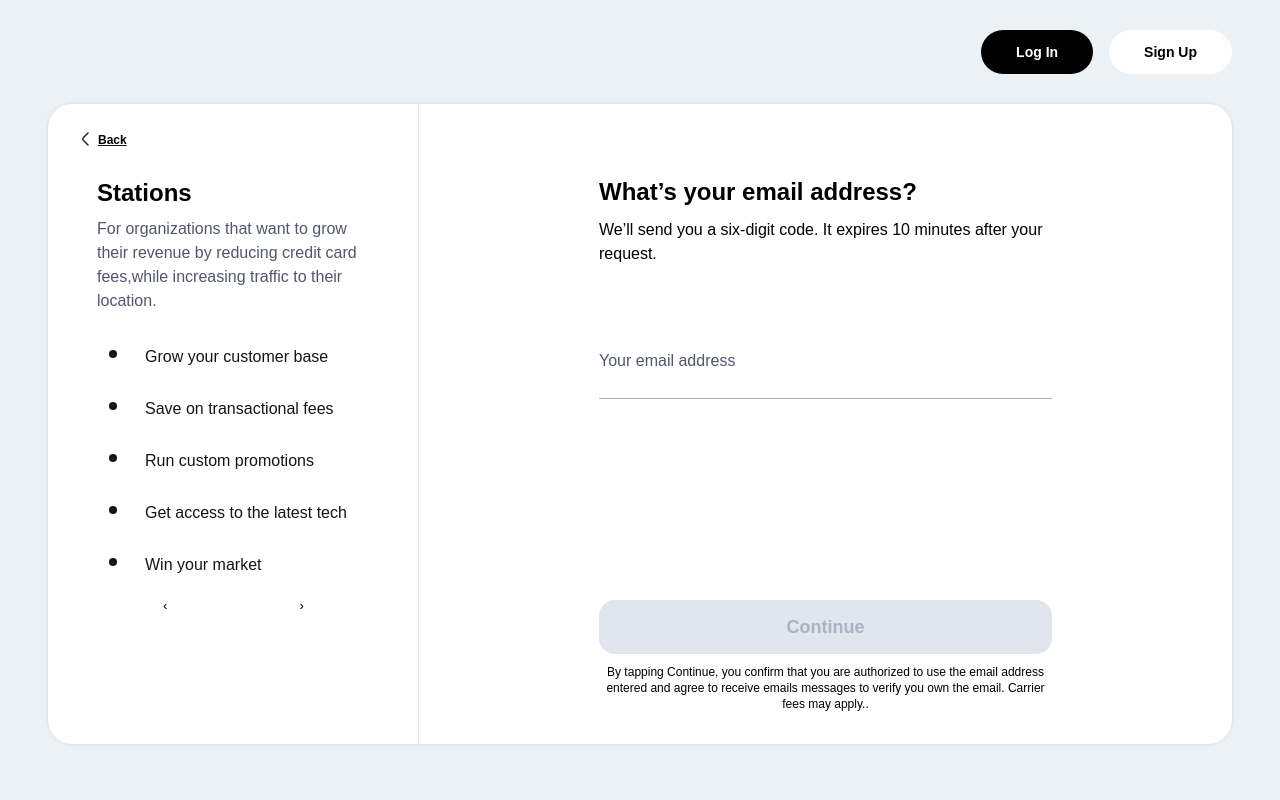
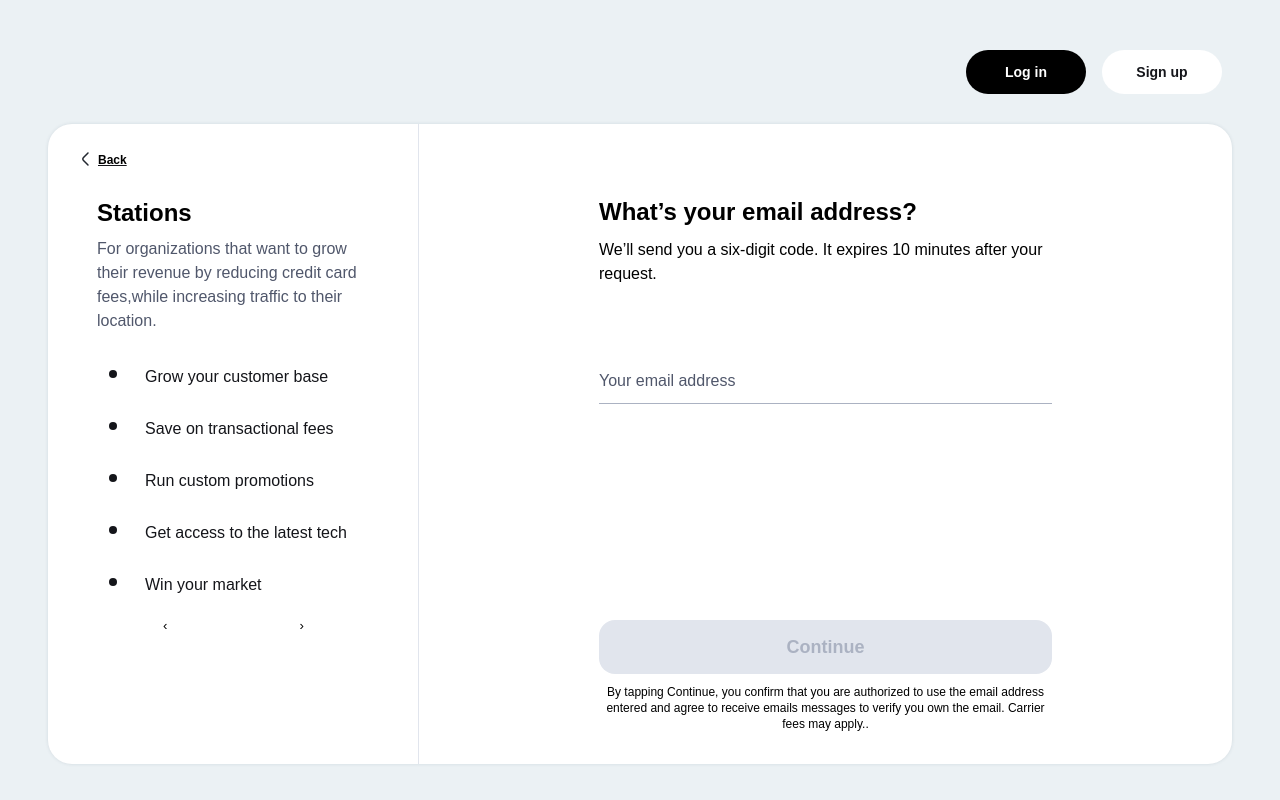
Before and after one commit to PavelBichukov/JSLab, a React (Vite) app: page /signup in a window 1280 px wide. Built offline with nearby package versions, Linux system fonts and the light colour scheme; a web font is replaced by a local one.

Commit message:
INT-18/FIX: fix styles for sign up

```diff
--- a/src/App.tsx
+++ b/src/App.tsx
@@ -1,5 +1,6 @@
 import { Route, Routes } from 'react-router-dom'
 
+import Login from 'components/Login/Login'
 import { Landing, SignUp, Testing } from 'src/pages/index'
 
 import SignUpContinue from './pages/Sign Up Continue/SignUpContinue'
@@ -8,6 +9,7 @@ function App() {
   return (
     <Routes>
       <Route index element={<Landing />} />
+      <Route path="/login" element={<Login />} />
       <Route path="/signup" element={<SignUp />} />
       <Route path="/testing" element={<Testing />} />
       <Route path="/signup-continue" element={<SignUpContinue />} />
--- /dev/null
+++ b/src/components/Login/Login.tsx
@@ -0,0 +1,2 @@
+const Login = () => <div>Login</div>
+export default Login
--- a/src/components/Verification/VerificationMainComponent/Verification.module.scss
+++ b/src/components/Verification/VerificationMainComponent/Verification.module.scss
@@ -1,7 +1,8 @@
 .container {
   max-width: 1920px;
+  height: auto;
   margin: 0 auto;
-  padding: 30px 15px 0px;
+  padding: 50px 15px 0 15px;
 }
 
 .headerButtons {
@@ -12,6 +13,7 @@
   max-width: 1184px;
   margin: 0 auto;
   padding-bottom: 30px;
+  padding-right: 10px;
 }
 
 .headerButton {
@@ -26,9 +28,12 @@
   line-height: 24px;
 }
 
-.signUpButton {
-  background-color: rgba(255, 255, 255, 1);
-  color: rgba(0, 0, 0, 1);
+.buttonSignUp {
+  height: 44px;
+  font-size: 14px;
+  font-weight: 600;
+  line-height: 24px;
+  letter-spacing: 0;
 }
 
 .verificationBlock {
@@ -88,6 +93,7 @@
   text-decoration: underline 0.5px rgba(20, 21, 26, 1);
   position: relative;
   cursor: pointer;
+
   &::before {
     content: url(src/assets/icons/chevron-left-icon.svg);
     vertical-align: middle;
@@ -115,6 +121,7 @@
 
 .listitem {
   color: rgba(20, 21, 26, 1);
+
   &:before {
     content: url(src/assets/icons/bullet-point-icon.svg);
     vertical-align: text-bottom;
@@ -127,6 +134,7 @@
   display: flex;
   align-items: center;
   justify-content: space-around;
+
   & button {
     cursor: pointer;
     border: none;
--- a/src/components/Verification/VerificationMainComponent/Verification.tsx
+++ b/src/components/Verification/VerificationMainComponent/Verification.tsx
@@ -1,5 +1,6 @@
 import cn from 'classnames'
 import { useState } from 'react'
+import * as React from 'react'
 import { Link } from 'react-router-dom'
 
 import { Typography } from 'components/share/Typography'
@@ -8,6 +9,7 @@ import { IBenefitsList } from 'src/types/types'
 
 import { benefitsLists } from './Verification.constants'
 import styles from './Verification.module.scss'
+import Button from '../../share/Button/Button'
 
 export const VerificationMainComponent = () => {
   const [currentStep, setCurrenStep] = useState(1)
@@ -15,13 +17,29 @@ export const VerificationMainComponent = () => {
   return (
     <div className={styles.container}>
       <div className={styles.headerButtons}>
-        <Link to="/" className={styles.closeIcon}>
-          <button className={styles.headerButton}>Log In</button>
+        <Link to="/login">
+          <Button
+            className={styles.headerButton}
+            type="button"
+            size="small"
+            mode="outlinedBlack"
+            variant="primary"
+            onClick={() => console.log('clicked')}
+          >
+            Log in
+          </Button>
         </Link>
-        <Link to="/" className={cn(styles.button, styles.buttonSignUp)}>
-          <button className={cn(styles.headerButton, styles.signUpButton)}>
-            Sign Up
-          </button>
+        <Link to="/signup">
+          <Button
+            className={styles.buttonSignUp}
+            type="button"
+            size="small"
+            mode="defaultWhite"
+            variant="primary"
+            onClick={() => console.log('clicked')}
+          >
+            Sign up
+          </Button>
         </Link>
       </div>
       <div className={styles.verificationBlock}>
--- a/src/components/share/Input/Input.module.scss
+++ b/src/components/share/Input/Input.module.scss
@@ -2,7 +2,7 @@
   display: flex;
   flex-direction: column;
   position: relative;
-  padding: 20px 0;
+  padding: 15px 0;
 
   & label {
     position: absolute;
@@ -33,7 +33,7 @@
   font-weight: 400;
   font-size: 16px;
   line-height: 24px;
-  padding: 15px 0px;
+  padding: 10px 0;
   width: 100%;
 
   &:focus {
--- a/src/components/share/Input/Input.tsx
+++ b/src/components/share/Input/Input.tsx
@@ -29,7 +29,7 @@ export const Input = ({
         placeholder=""
         id={id}
         onChange={onChange}
-        ref = {innerRef}
+        ref={innerRef}
       />
       <Typography
         className={labelClassName}
--- a/src/components/share/index.ts
+++ b/src/components/share/index.ts
@@ -1,9 +1,9 @@
 import Button from './Button/Button'
+import FormController from './FormController/FormController'
 import Input from './Input/Input'
 import Modal from './Modal/Modals'
 import RateCard from './RateCard/Rate'
+import Select from './Select/Select'
 import TeamCard from './TeamCard/TeamCard'
-import Select from './Select/Select'
-import FormController from './FormController/FormController'
 
 export { RateCard, TeamCard, Input, Select, FormController, Modal, Button }
```
Also changed, not shown: src/components/Login/Login.module.scss (added), src/components/index.ts (line endings or trailing spaces).
